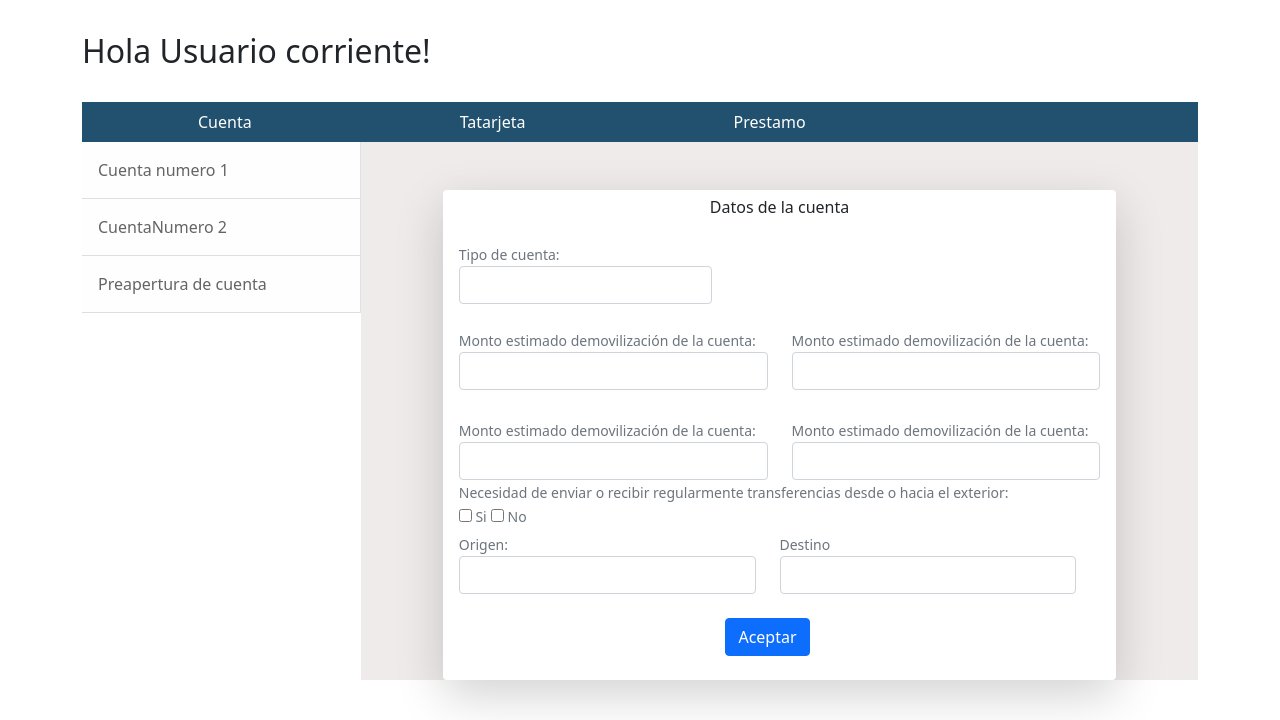
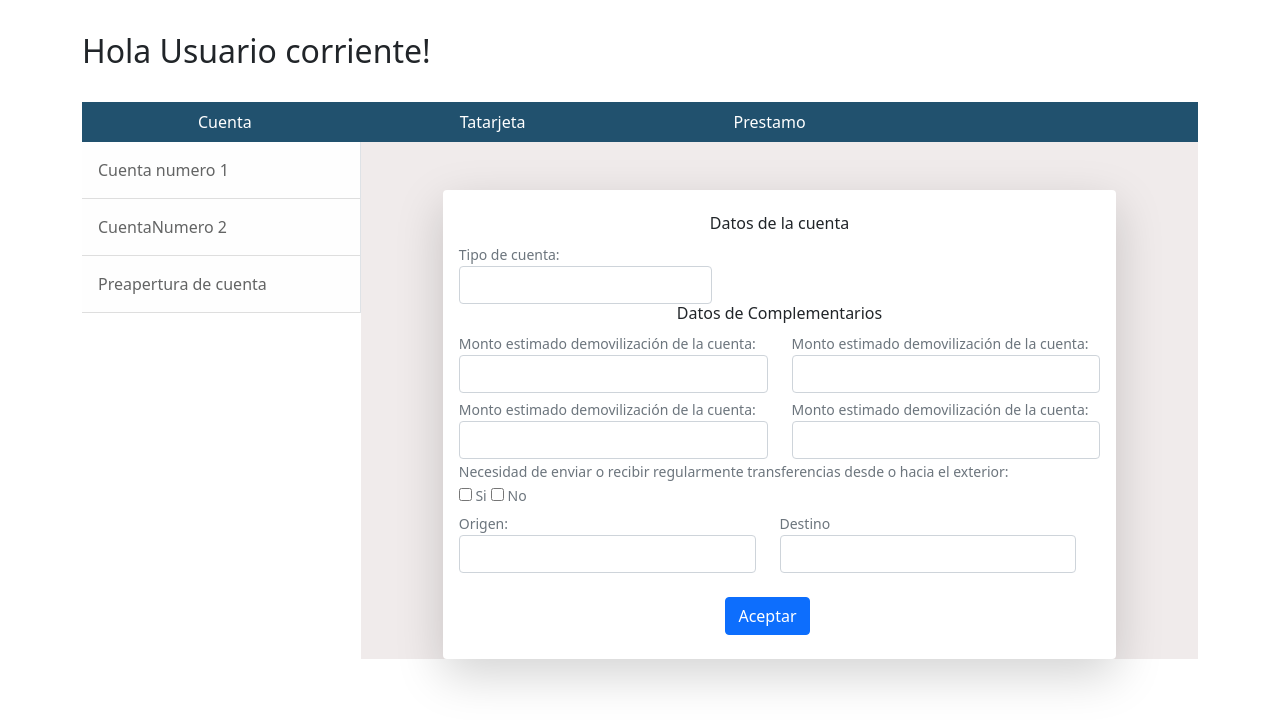
Before and after one commit to Damurq/database_backend, a Django app: template Frontend/template/components/Solicitar Cita 3.html in a window 1280 px wide. Shown: the part 56-776 px from the top of the page. Run offline with Django 3.2, Linux system fonts and the light colour scheme; the template is opened without the code that fills it, so the values that code supplies are empty.

Commit message:
Formulario

```diff
--- a/Frontend/template/components/Solicitar Cita 3.html
+++ b/Frontend/template/components/Solicitar Cita 3.html
@@ -98,9 +98,9 @@
                 <div class="row justify-content-center">
                     <div class="col-lg-10">
                         <div class="card shadow-lg border-0 rounded-lg mt-5">
-                            <div><h6 class="text-center font-weight-light my-2">Datos de la cuenta</h6></div>
                             <div class="card-body">
                                 <form>
+                                    <div><h6 class="text-center font-weight-light my-2">Datos de la cuenta</h6></div>
                                     <div class="row">
                                         <div class="form-BottonDrop col-lg-5">
                                              <!-- Tipo de Cuenta -->
@@ -112,7 +112,8 @@
                                              </select>
                                         </div>
                                     </div>
-                                    <div class="row py-4">
+                                    <div><h6 class="text-center font-weight-light">Datos de Complementarios</h6></div>
+                                    <div class="row ">
                                         <div class="col">
                                             <div class="form-BottonDrop">
                                                 <!-- Tipo de Cuenta -->
```
